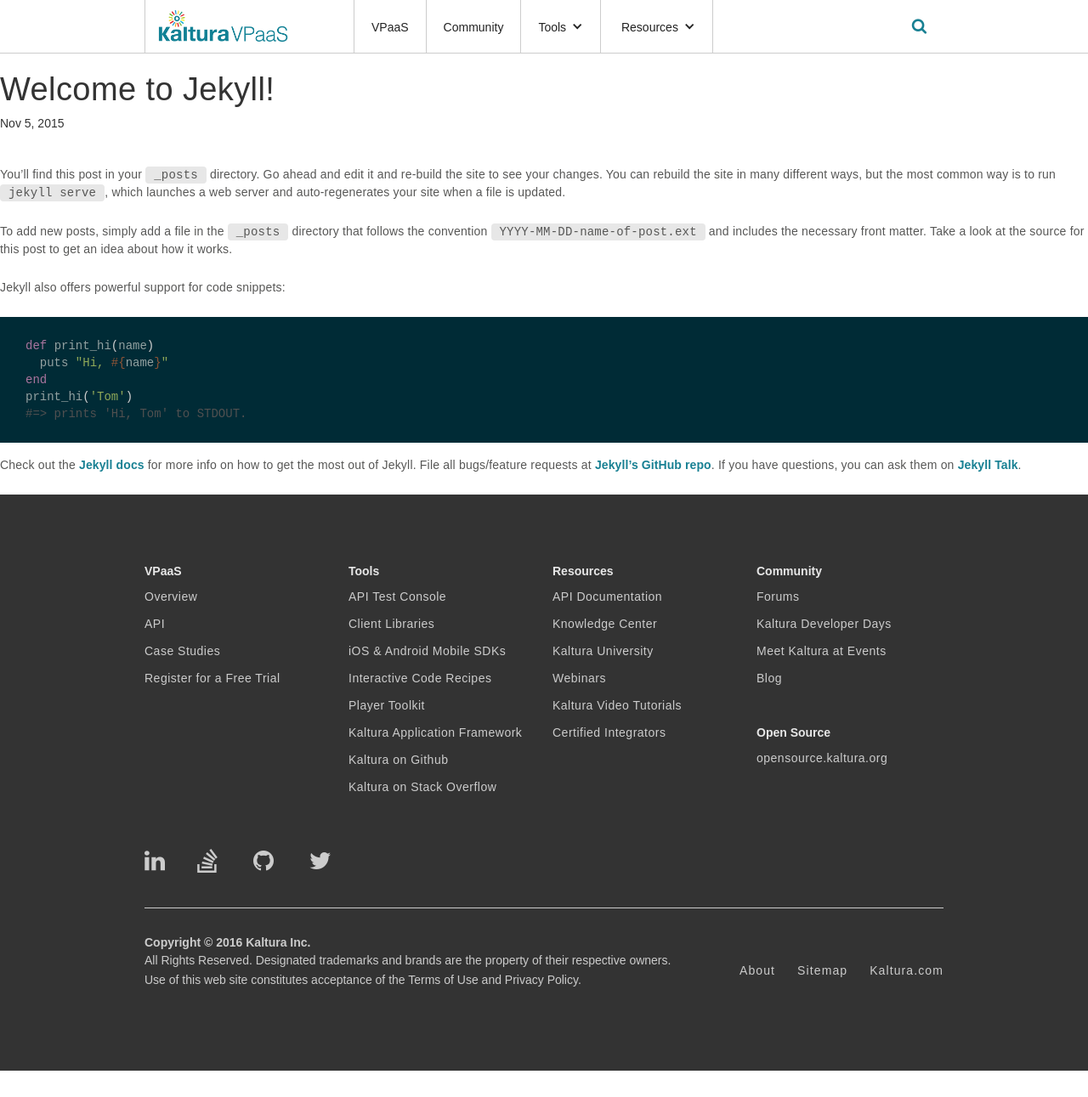
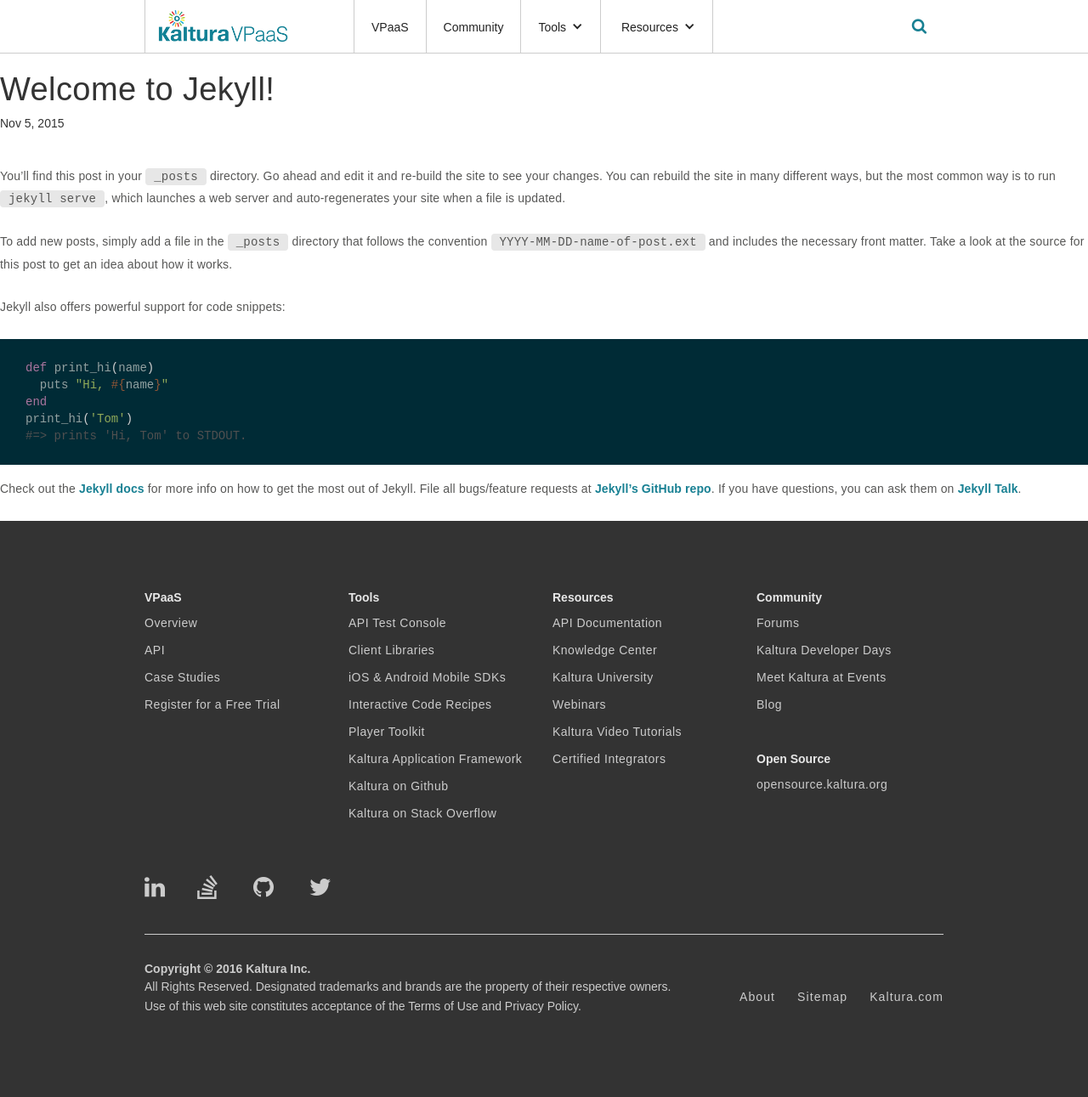
Before and after one commit to kaltura/DeveloperPortalDocs, a Jekyll site: the page built from _posts/2015-11-05-welcome-to-jekyll.markdown, in a window 1280 px wide. Shown: the whole page at 85% size. Built offline with Jekyll 4.4.1, drawn with Linux system fonts in a browser that asks for light colours; nearby versions of some CDN libraries; a script that is not in the unit is left out; comment, search, counter and statistics services are not loaded; before the commit the page ends 1260 px from its top, so only the background shows below that.

Commit message:
line height css

```diff
--- a/css/kaltura-dev-site.webflow.css
+++ b/css/kaltura-dev-site.webflow.css
@@ -757,6 +757,7 @@ h4 {
 .lastcommittable tbody tr td {
   margin-bottom: 8px;
   border: none !important;
+  padding-left: 0px !important;
 }
 
 .commit-author {
@@ -794,6 +795,7 @@ thead tr th {
   font-family: proxima-nova, sans-serif;
   color: #575756;
   letter-spacing: 0.2px;
+  line-height: 1.8em;
 }
 
 .post-content img {
@@ -809,6 +811,7 @@ thead tr th {
   font-family: proxima-nova, sans-serif;
   color: #575756;
   letter-spacing: 0.2px;
+  line-height: 1.8em;
 }
 
 .post-content ul {
@@ -841,6 +844,7 @@ figure.highlight {
 td {
   padding: 10px;
   border: 1px solid #ccc;
+  line-height: 1.8em;
 }
 
 .lucybot {
```
